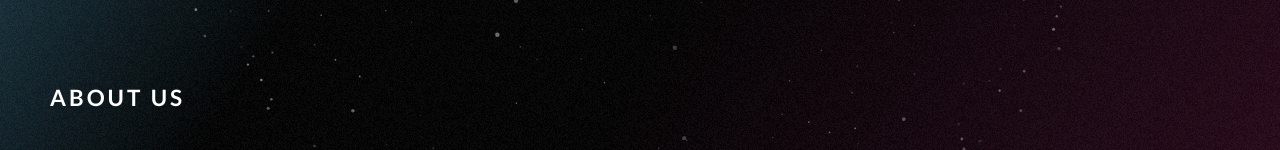
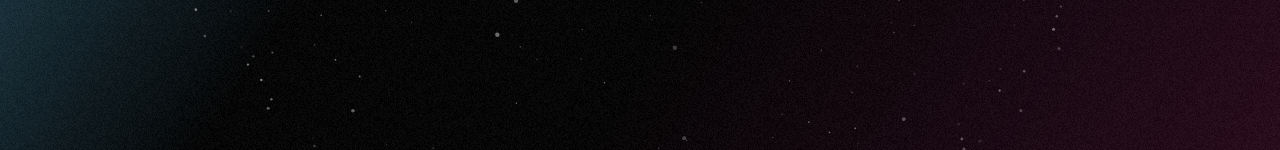
Before and after one commit to Instashape/instashape.github.io, a plain HTML site: page index.html in a window 1280 px wide. Shown: the part 650-800 px from the top of the page. Drawn offline with nearby package versions, Linux system fonts and the light colour scheme; some packages are replaced by stand-ins of ours; animation ran at ten frames a second; files whose address does not match are found by name.

Commit message:
Removed About Us page

```diff
--- a/index.html
+++ b/index.html
@@ -43,14 +43,14 @@
 			<div id="redCountdown" class="redCountdown"></div>
 			<nav class="stage-nav" id="stage-nav">
 				<ul>
-					<li><a class="nice-link" href="#" data-page="about"><div class="hover"><span></span><span></span><span></span><span></span></div><span>About us</span></a></li>
+					<!--<li><a class="nice-link" href="#" data-page="about"><div class="hover"><span></span><span></span><span></span><span></span></div><span>About us</span></a></li>-->
 					<!--<li><a class="nice-link" href="#" data-page="contact"><div class="hover"><span></span><span></span><span></span><span></span></div><span>Contact</span></a></li>-->
 				</ul>
 			</nav>
 			<div class="content-close" id="content-close"><a class="nice-link" href="#"><div class="hover"><span></span><span></span><span></span><span></span></div><span><i class="fa fa-angle-left"></i></span></a></div>
 			<div class="content" id="content">
 				<div class="wrapper">
-					<h2 class="content-title" id="content-title">About us</h2>
+					<!--<h2 class="content-title" id="content-title">About us</h2>
 					<div class="content-content content-content--about" id="content-content--about">
 						<div class="content-textwrapper">
 							<div class="box">
@@ -62,7 +62,7 @@
 								<span class="sub"> AI Brains | Hustler </span>
 							</div>
 						</div>
-					</div>
+					</div> -->
 					<!--<div class="content-content content-content--contact" id="content-content--contact">
 						<div class="contact-map" id="contact-map"></div>
 						<ul class="contact-grid">
```
